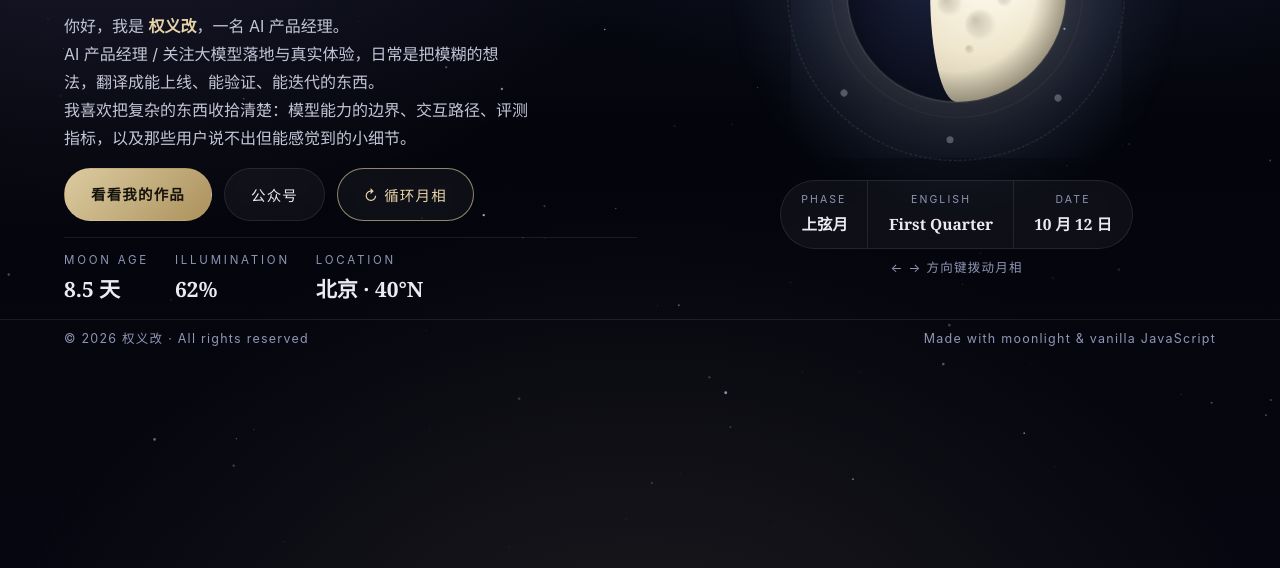
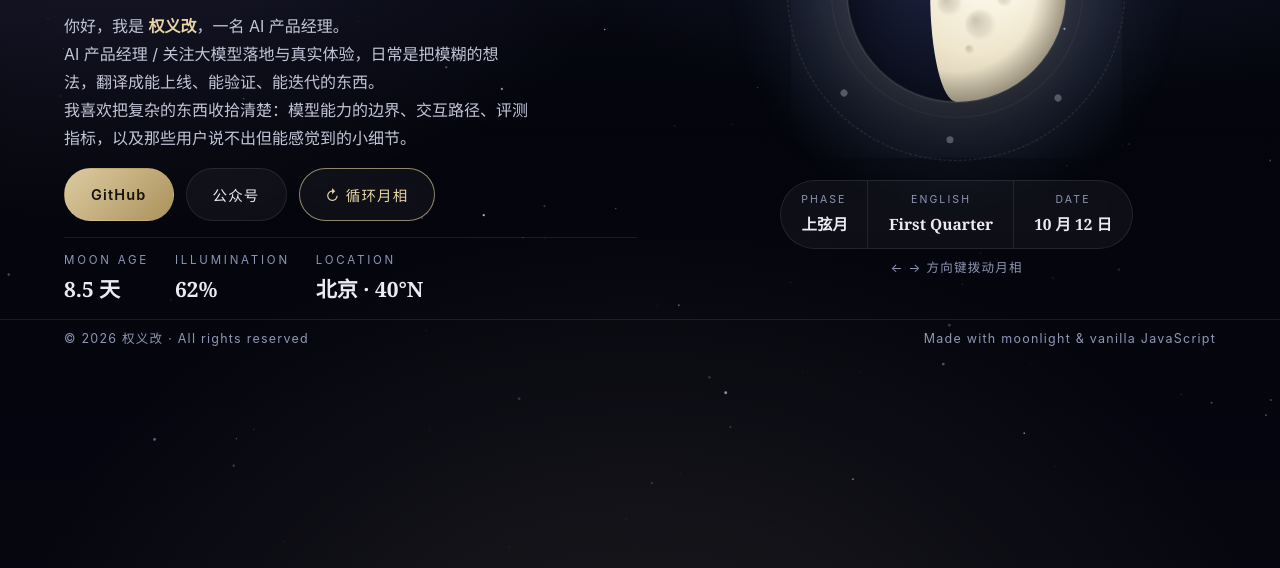
Before and after one commit to yuexiangxu/yuexiangxu.github.io, a plain HTML site: page index.html in a window 1280 px wide. Shown: the part 232-800 px from the top of the page. Drawn offline with Linux system fonts and the light colour scheme; animation ran at ten frames a second.

Commit message:
Rename portfolio button to GitHub

```diff
--- a/index.html
+++ b/index.html
@@ -397,7 +397,7 @@
           我喜欢把复杂的东西收拾清楚：模型能力的边界、交互路径、评测指标，以及那些用户说不出但能感觉到的小细节。
         </p>
         <div class="hero-actions reveal" style="--d:240ms">
-          <a class="btn primary" href="https://github.com/yuexiangxu" target="_blank" rel="noopener noreferrer">看看我的作品</a>
+          <a class="btn primary" href="https://github.com/yuexiangxu" target="_blank" rel="noopener noreferrer">GitHub</a>
           <button class="btn" type="button" id="wechatBtn" aria-haspopup="dialog" aria-controls="wechatDialog">公众号</button>
           <button class="btn is-on" id="btnCycle">↻ 循环月相</button>
         </div>
```
